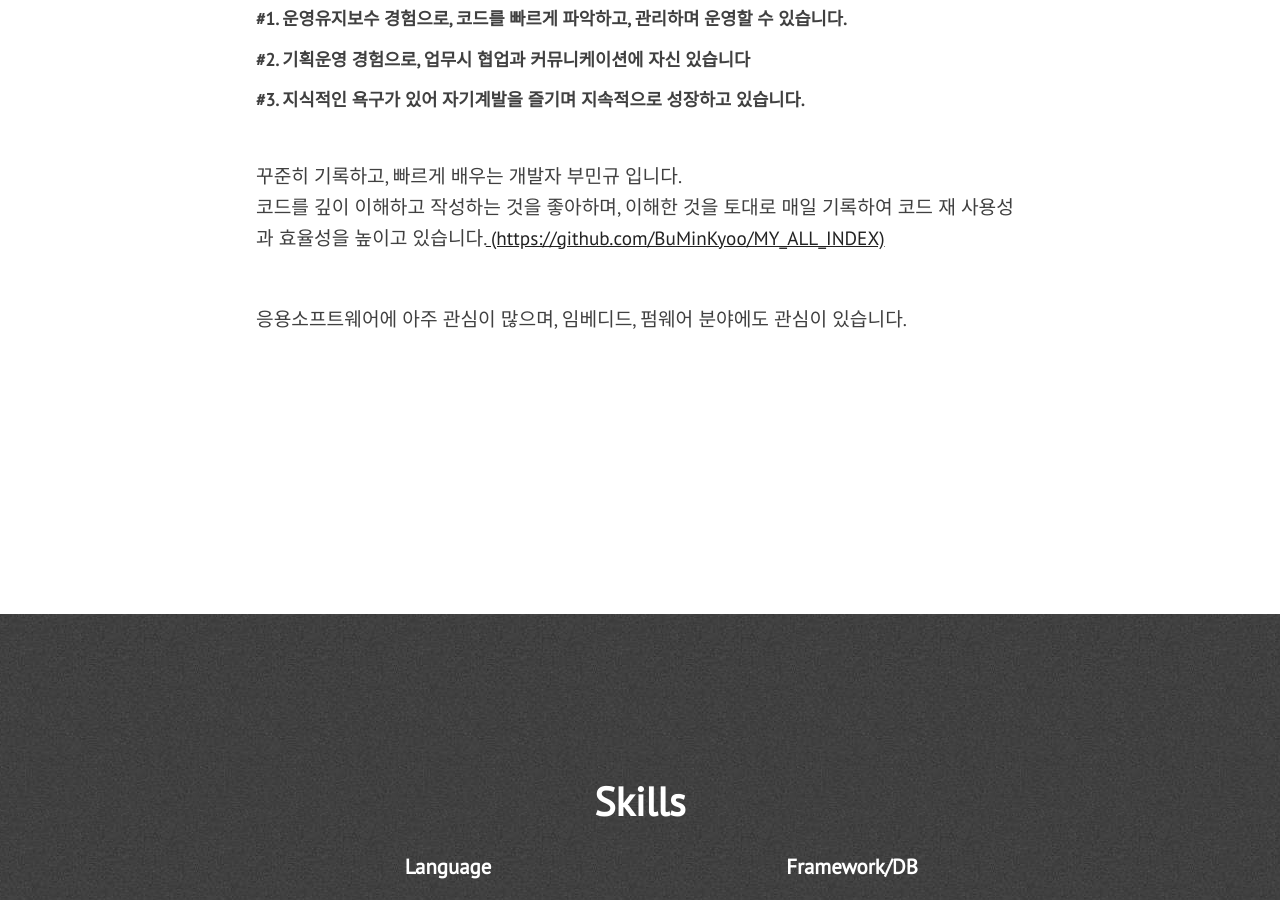
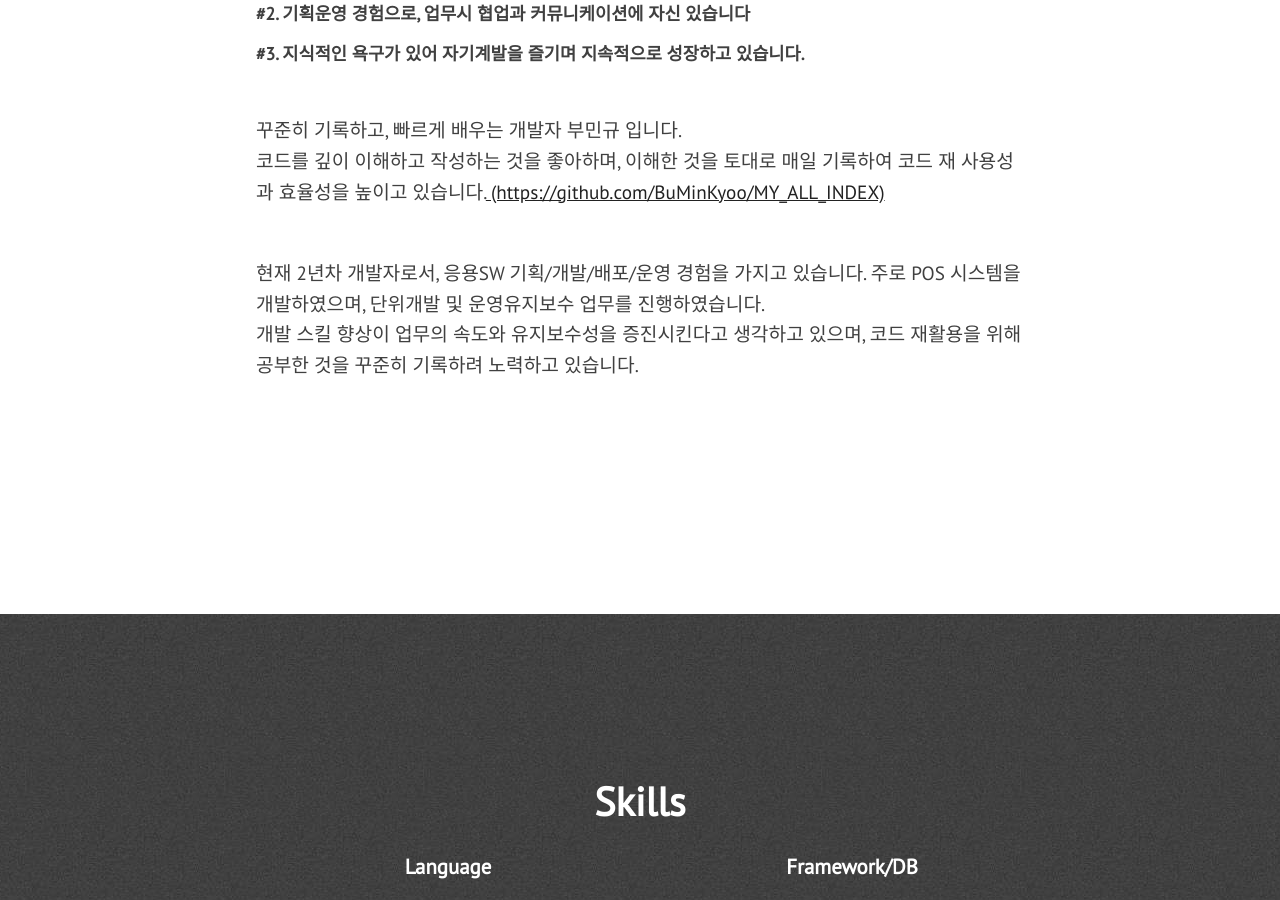
Before and after one commit to BuMinKyoo/BuMinKyoo.github.io, a Jekyll site: the page built from index.html, in a window 1280 px wide and 900 px high, scrolled down 1226 px. Built offline with Jekyll 4.4.1, drawn with Linux system fonts in a browser that asks for light colours; nearby versions of some CDN libraries; some of the changed text lies outside the part shown.

Commit message:
about 수정

```diff
--- a/_includes/about.html
+++ b/_includes/about.html
@@ -16,7 +16,8 @@
                 코드를 깊이 이해하고 작성하는 것을 좋아하며, 이해한 것을 토대로 매일 기록하여 코드 재 사용성과 효율성을 높이고 있습니다.<a href="https://github.com/BuMinKyoo/MY_ALL_INDEX" target="_blank"> (https://github.com/BuMinKyoo/MY_ALL_INDEX)</a>
             </p>
             <p class="paragraph-text justify-text">
-                응용소프트웨어에 아주 관심이 많으며, 임베디드, 펌웨어 분야에도 관심이 있습니다.
+                현재 2년차 개발자로서, 응용SW 기획/개발/배포/운영 경험을 가지고 있습니다. 주로 POS 시스템을 개발하였으며, 단위개발 및 운영유지보수 업무를 진행하였습니다.
+                개발 스킬 향상이 업무의 속도와 유지보수성을 증진시킨다고 생각하고 있으며, 코드 재활용을 위해 공부한 것을 꾸준히 기록하려 노력하고 있습니다.
             </p>
         </div>
     </section>
--- a/_includes/projects.html
+++ b/_includes/projects.html
@@ -1,7 +1,7 @@
 <div class="section-wrapper">
     <section class="section projects" id="projects">
         <div class="full-width">
-            <div class="section-heading" id="featured-projects-text">Projects</div>
+            <div class="section-heading" id="featured-projects-text">Personal Project</div>
 
                 <div class="project-technologies">
 
```
